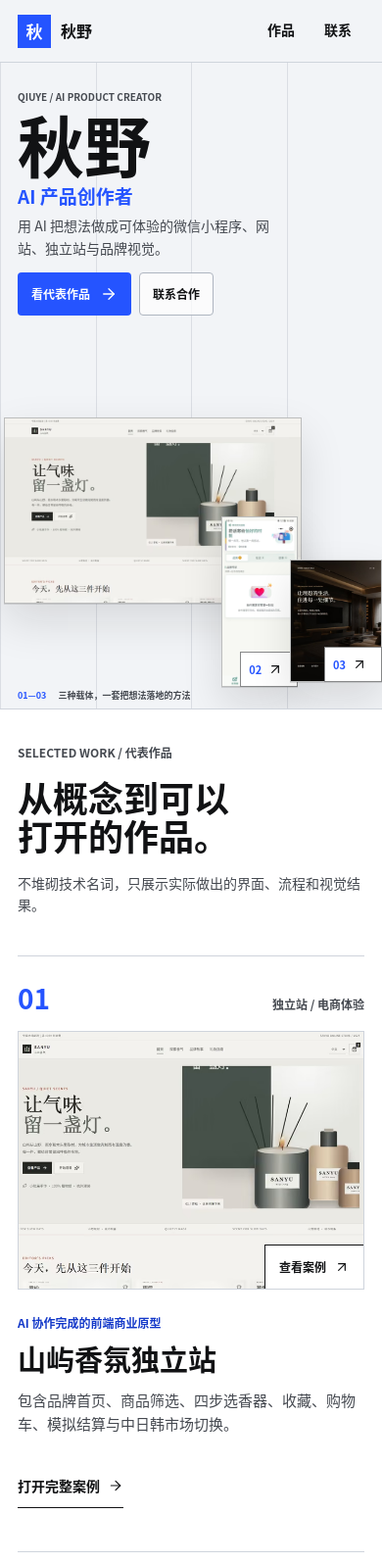
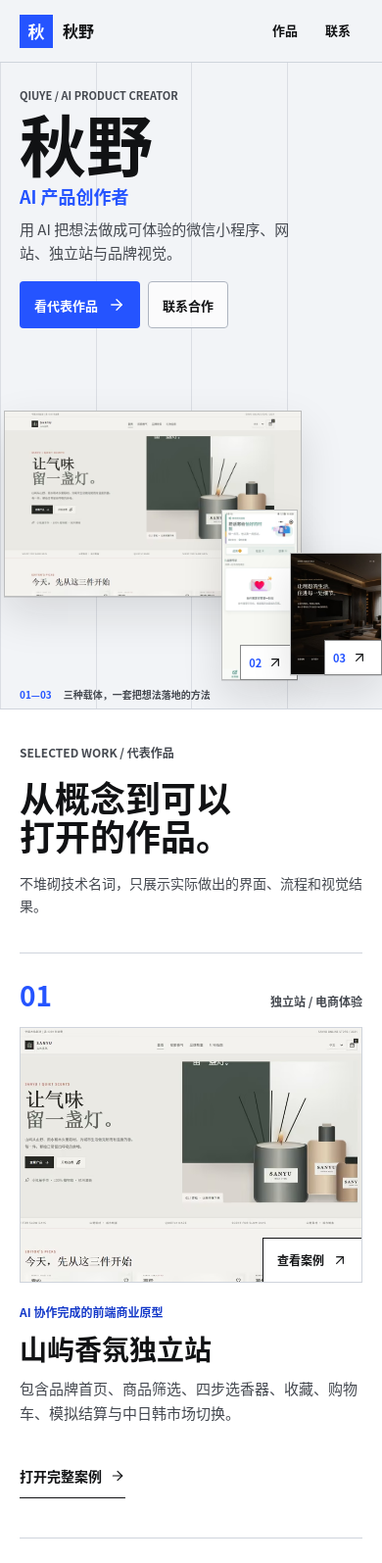
Before and after one commit to qiuye710/jianjie, a website built with Vite: page index.html in a window 390 px wide. Shown: the top 1595 px of the page at 98% size. Built offline with nearby package versions, Linux system fonts and the light colour scheme.

Commit message:
Optimize mobile portfolio layout

```diff
--- a/src/style.css
+++ b/src/style.css
@@ -1728,11 +1728,12 @@ li {
 @media (max-width: 680px) {
   :root {
     --header-height: 64px;
-    --gutter: 18px;
+    --gutter: 20px;
   }
 
   body {
-    font-size: 15px;
+    font-size: 16px;
+    line-height: 1.65;
   }
 
   .site-header__inner {
@@ -1749,7 +1750,8 @@ li {
   }
 
   .primary-nav a {
-    min-width: 54px;
+    min-width: 50px;
+    font-size: 13px;
   }
 
   .hero {
@@ -1767,14 +1769,14 @@ li {
   }
 
   .hero-copy {
-    top: 28px;
+    top: 26px;
     left: var(--gutter);
     width: calc(100% - (var(--gutter) * 2));
   }
 
   .hero-copy .eyebrow {
     margin-bottom: 10px;
-    font-size: 10px;
+    font-size: 11px;
   }
 
   .hero-copy h1 {
@@ -1783,32 +1785,32 @@ li {
   }
 
   .hero-roleline {
-    margin-top: 12px;
-    font-size: 19px;
+    margin-top: 14px;
+    font-size: 18px;
   }
 
   .hero-lead {
     max-width: 310px;
-    margin-top: 8px;
-    font-size: 14px;
-    line-height: 1.6;
+    margin-top: 10px;
+    font-size: 15px;
+    line-height: 1.65;
   }
 
   .hero-actions {
     gap: 8px;
-    margin-top: 14px;
+    margin-top: 16px;
   }
 
   .hero-actions .button {
-    min-height: 44px;
-    padding: 10px 13px;
-    font-size: 12px;
+    min-height: 48px;
+    padding: 12px 14px;
+    font-size: 13px;
   }
 
   .hero-worktable {
     top: auto;
-    bottom: 27px;
-    height: 45%;
+    bottom: 34px;
+    height: 42%;
   }
 
   .hero-work--browser {
@@ -1843,9 +1845,11 @@ li {
   }
 
   .hero-note {
-    bottom: 6px;
+    bottom: 8px;
     left: var(--gutter);
-    font-size: 9px;
+    max-width: calc(100% - (var(--gutter) * 2));
+    font-size: 10px;
+    line-height: 1.3;
   }
 
   .section-band {
@@ -1854,7 +1858,7 @@ li {
 
   .section-heading {
     display: block;
-    margin-bottom: 40px;
+    margin-bottom: 36px;
   }
 
   .section-heading .eyebrow {
@@ -1873,7 +1877,7 @@ li {
 
   .project-row {
     display: block;
-    padding-block: 28px 44px;
+    padding-block: 28px 40px;
   }
 
   .project-row__meta,
@@ -1881,7 +1885,7 @@ li {
     flex-direction: row;
     align-items: baseline;
     justify-content: space-between;
-    margin-bottom: 18px;
+    margin-bottom: 16px;
   }
 
   .project-number {
@@ -1904,7 +1908,7 @@ li {
 
   .project-row__copy,
   .project-row:nth-child(even) .project-row__copy {
-    padding-top: 24px;
+    padding-top: 20px;
   }
 
   .project-row__copy .project-status {
@@ -1913,7 +1917,7 @@ li {
 
   .project-row__copy h3 {
     margin-bottom: 14px;
-    font-size: 29px;
+    font-size: 28px;
   }
 
   .capabilities__inner,
@@ -1933,7 +1937,7 @@ li {
   }
 
   .capability {
-    min-height: 190px;
+    min-height: 178px;
     padding: 24px;
   }
 
@@ -1946,7 +1950,7 @@ li {
     align-items: end;
     justify-content: space-between;
     gap: 20px;
-    margin-bottom: 58px;
+    margin-bottom: 48px;
   }
 
   .about-kicker__mark {
@@ -1982,7 +1986,8 @@ li {
   }
 
   .contact-section {
-    padding-block: 72px;
+    padding-top: 72px;
+    padding-bottom: max(72px, calc(48px + env(safe-area-inset-bottom)));
   }
 
   .contact-layout h2 {
@@ -1995,7 +2000,7 @@ li {
   }
 
   .contact-action strong {
-    font-size: 23px;
+    font-size: 21px;
   }
 
   .site-footer__inner {
@@ -2155,6 +2160,44 @@ li {
   }
 }
 
+@media (max-width: 360px) {
+  :root {
+    --gutter: 16px;
+  }
+
+  .brand-link {
+    gap: 8px;
+  }
+
+  .brand-name {
+    font-size: 15px;
+  }
+
+  .primary-nav {
+    gap: 0;
+  }
+
+  .primary-nav a {
+    min-width: 48px;
+  }
+
+  .hero-copy h1 {
+    font-size: 64px;
+  }
+
+  .hero-roleline {
+    font-size: 17px;
+  }
+
+  .hero-lead {
+    font-size: 14px;
+  }
+
+  .hero-note {
+    font-size: 9px;
+  }
+}
+
 @media (prefers-reduced-motion: reduce) {
   html {
     scroll-behavior: auto;
```
